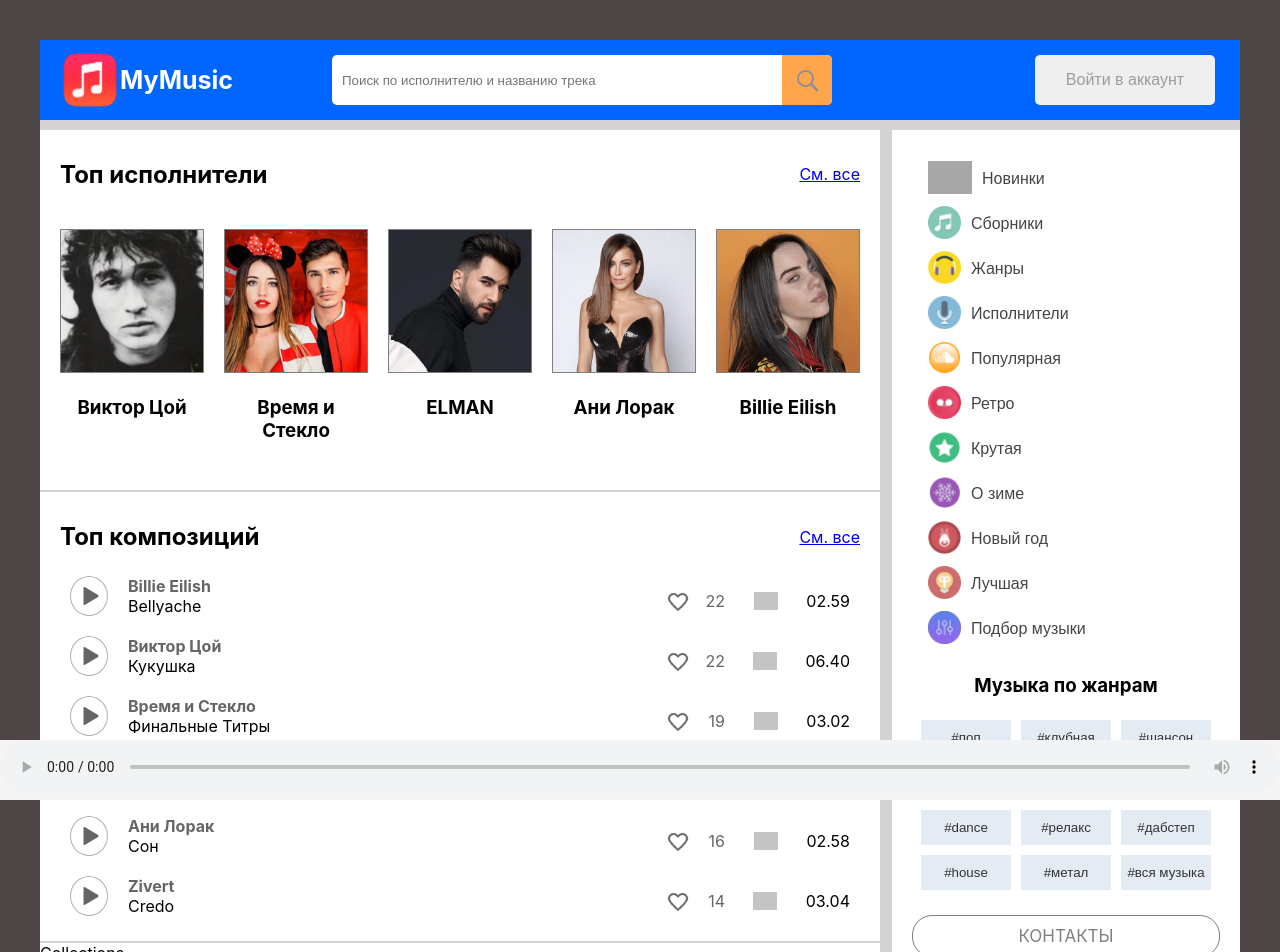
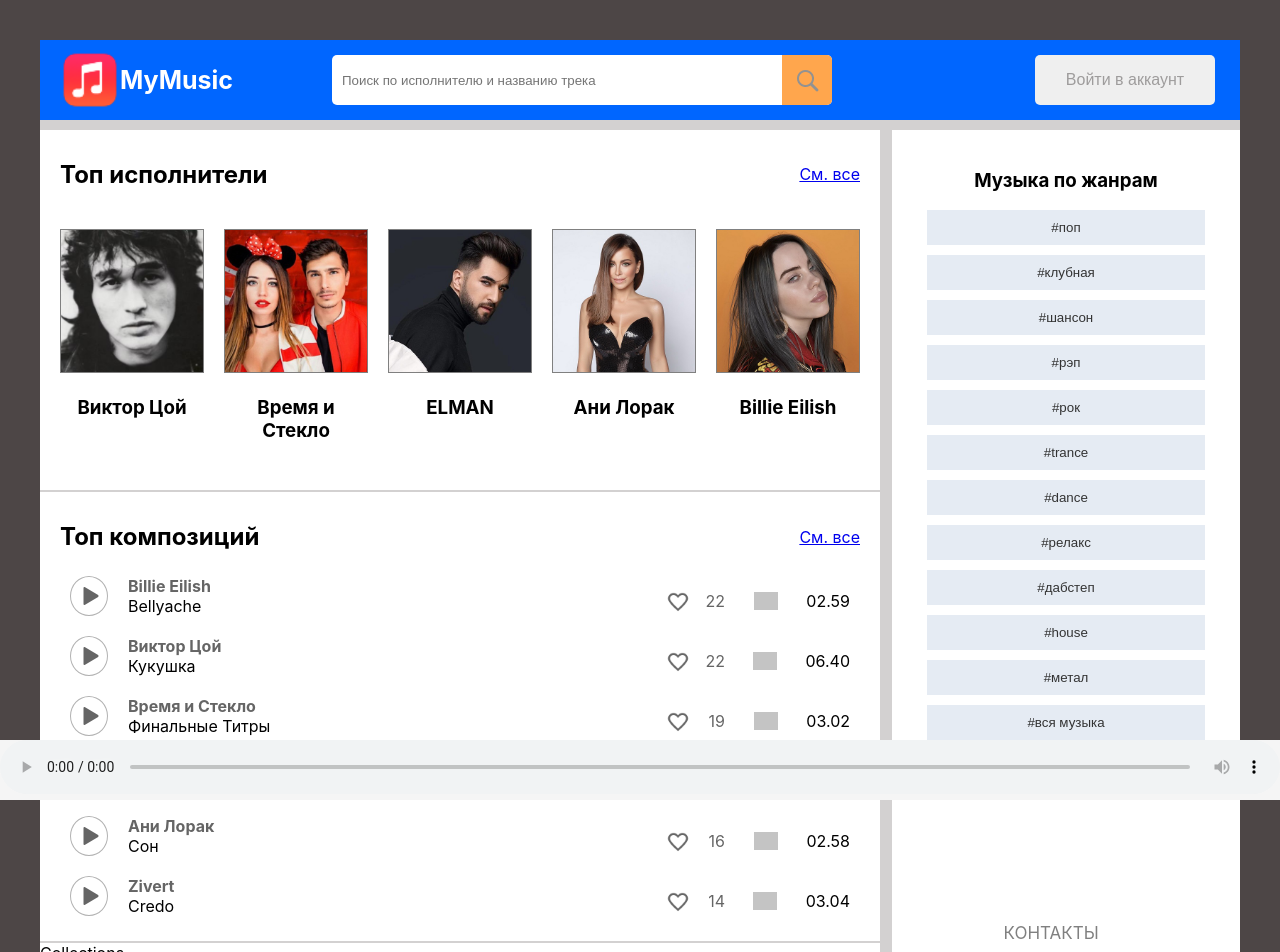
Before and after one commit to Alla-N/audio-library-project, a React (Create React App) app: page /#/ in a window 1280 px wide. Shown: the top 952 px of the page. Built offline with nearby package versions, Linux system fonts and the light colour scheme; grey boxes are pictures that could not be loaded.

Commit message:
change aside

```diff
--- a/src/App/Aside/Aside.css
+++ b/src/App/Aside/Aside.css
@@ -1,10 +1,15 @@
 .aside {
+    position: relative;
     width: 29%;
     min-height: 100vh;
     background-color: white;
     padding: 20px;
     margin-top: 10px;
     margin-bottom: 100px;
+}
+
+.filterButtons {
+    display: none;
 }
 
 .filterButtons button {
@@ -42,19 +47,23 @@
 /* -------search------------ */
 
 .searchTags {
-    display: inline-block;
     text-align: center;
 }
 
+.searchTags a {
+    text-decoration: none;
+}
+
 .searchTags button {
+    display: block;
     height: 35px;
-    width: 90px;
+    width: 90%;
     background-color: #e5ebf3;
     color:#333;
     text-transform: lowercase;
     border: none;
     outline: none;
-    margin: 5px;
+    margin: 10px auto;
     cursor: pointer;
 }
 
@@ -65,21 +74,19 @@
 }
 
 
+/* -----contact------- */
+
 .contactsButton {
-    margin-top: 20px;
+    position: absolute;
+    bottom: 10px;
     padding: 10px;
+    width: 80%;
+    margin: 0 auto;
     text-align: center;
     text-transform: uppercase;
-    text-decoration: none;
-    border: 1px solid grey;
-    border-radius: 20px;
     cursor: pointer;
 }
 
-.contactsButton:hover {
-    box-shadow: 10px 10px 10px grey;
-    border: 1px solid black;
-}
 
 .contactsButton a {
     display: block;
@@ -90,4 +97,5 @@
 
 .contactsButton:hover a {
     color: black;
+    text-decoration: underline;
 }
--- a/src/App/Contacts/Contacts.js
+++ b/src/App/Contacts/Contacts.js
@@ -11,7 +11,7 @@
                     <h1>Вы можете найти нас по адресу:</h1>
                     <iframe
                     title="location"
-                    src="https://www.google.com/maps/embed?pb=!1m18!1m12!1m3!1d20330.52085504843!2d30.48726797482672!3d50.4352310660297!2m3!1f0!2f0!3f0!3m2!1i1024!2i768!4f13.1!3m3!1m2!1s0x40d4cee9e88c9d2f%3A0x1b11dcb5203b8420!2sEpam!5e0!3m2!1sru!2sua!4v1578756706534!5m2!1sru!2sua"
+                    src="https://www.google.com/maps/embed?pb=!1m18!1m12!1m3!1d20354.401562024555!2d30.38846243432784!3d50.37960221193534!2m3!1f0!2f0!3f0!3m2!1i1024!2i768!4f13.1!3m3!1m2!1s0x40d4c98940ece1c9%3A0xb80a1c415f945385!2z0YPQuy4g0JbRg9C70Y_QvdGB0LrQsNGPLCAyLCDQmtGA0Y7QutC-0LLRidC40L3QsCwg0JrQuNC10LLRgdC60LDRjyDQvtCx0LvQsNGB0YLRjCwgMDgxMzY!5e0!3m2!1sru!2sua!4v1579176940872!5m2!1sru!2sua"
                     width="100%"
                     height="450px"
                     frameBorder="0"
--- a/src/App/Main/TopSongs/TopSongs.css
+++ b/src/App/Main/TopSongs/TopSongs.css
@@ -74,7 +74,7 @@
     border-radius: 50%;
     background: url(../../img/pause.png);
     background-repeat: no-repeat;
-    background-position: 5px;
+    background-position: center;
     opacity: 1;
 }
 
--- a/src/App/SongsPage/SongsPage.css
+++ b/src/App/SongsPage/SongsPage.css
@@ -31,7 +31,7 @@
     text-align: center;
     margin-left: -1px;
     cursor: pointer;
-    background-color: greenyellow;
+    background-color: #0066ff;
     font-weight: 700;
 }
 
--- a/src/App/SongsPage/SongsPage.js
+++ b/src/App/SongsPage/SongsPage.js
@@ -31,12 +31,12 @@
     }
 
     AddAlbumToState = () => {
-        let currentAlbum = this.props.filter ? (songs.filter(e=>e.hashtag.includes(this.props.filter[0])).sort(function(a,b){return b.likes-a.likes})) : (songs.sort(function(a,b){return b.likes-a.likes}));
+        let currentAlbum = (this.props.filter && this.props.filter[0] !== "all") ? (songs.filter(e=>e.hashtag.includes(this.props.filter[0])).sort(function(a,b){return b.likes-a.likes})) : (songs.sort(function(a,b){return b.likes-a.likes}));
 
         this.props.addAlbum(currentAlbum);
     }
 
-    AddAlbumInformationToState = (nextProps) => {
+    AddAlbumInformationToState = () => {
 
             let album = this.props.currentAlbum[0];
 
@@ -78,7 +78,7 @@
 
     UNSAFE_componentWillReceiveProps(nextProps){
         if(nextProps.currentSongId  !== this.props.currentSongId ){
-            this.AddAlbumInformationToState(nextProps);
+            this.AddAlbumInformationToState();
         }
     }
 
```
